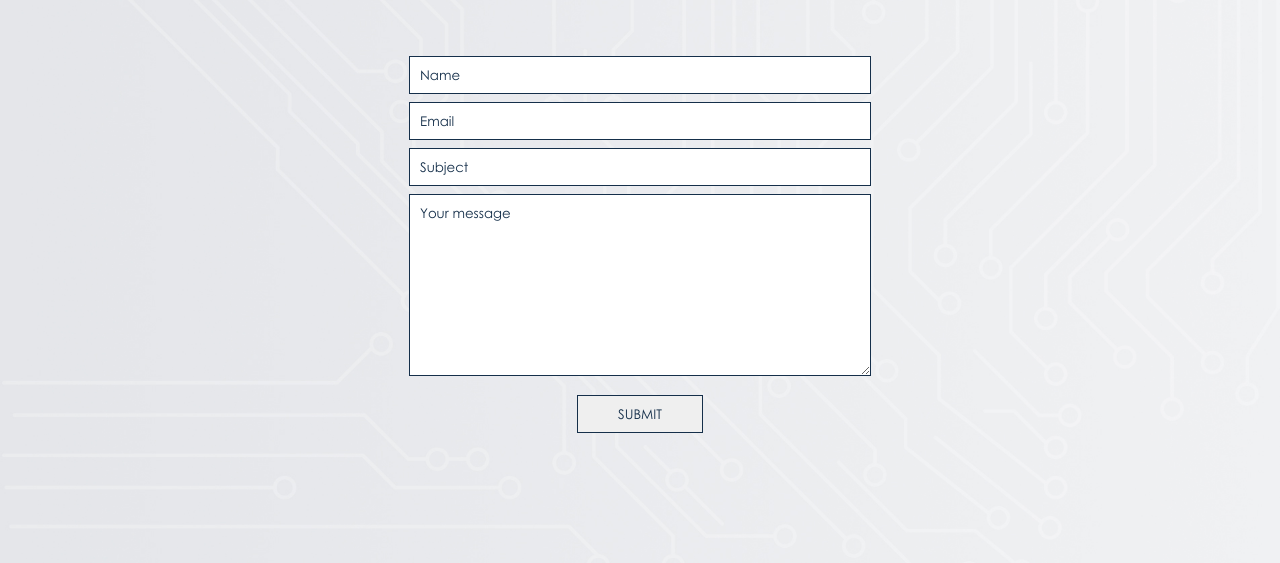
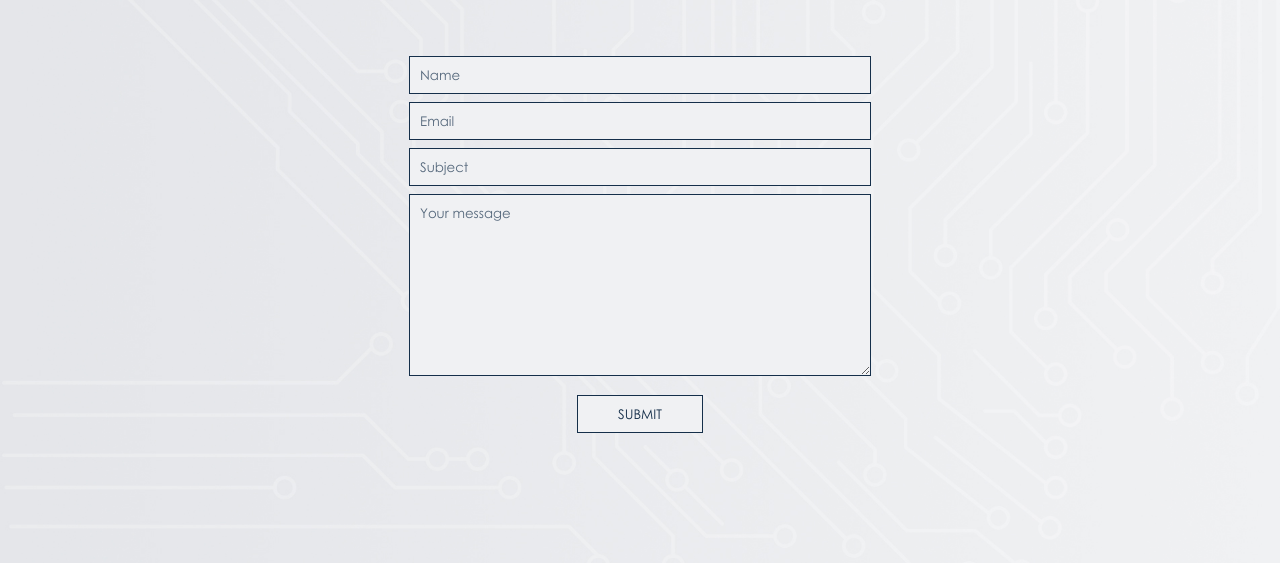
Before and after one commit to asdrubalivan/asdrubalivan.github.io, a Gatsby site: page /contact in a window 1280 px wide. Shown: the part 237-800 px from the top of the page. Built offline with nearby package versions, Linux system fonts and the light colour scheme; Gatsby itself is replaced by a stand-in of ours.

Commit message:
Added lightGray colors and opacity to placeholder. Also, added scaling

```diff
--- a/src/pages/contact.js
+++ b/src/pages/contact.js
@@ -17,10 +17,12 @@ const commonInputProps = props => `
   outline: 0.1rem solid ${props.theme.darkBlue};
   &::placeholder {
     color: ${props.theme.darkBlue};
+    opacity: 0.7;
   }
   width: 46rem;
   margin-top: 1rem;
   padding: 1rem;
+  background-color: ${props.theme.lightGray};
 `
 
 const Form = styled.form`
@@ -44,6 +46,9 @@ const SubmitButton = styled.button`
   text-transform: uppercase;
   border: 0.1rem solid ${props => props.theme.darkBlue};
   padding: 1rem 4rem;
+  background-color: ${props => props.theme.lightGray};
+  transition: transform 200ms ease-in-out;
+  &:hover { transform: scale(1.2); }
 `
 
 const ContactPage = () => (
```
